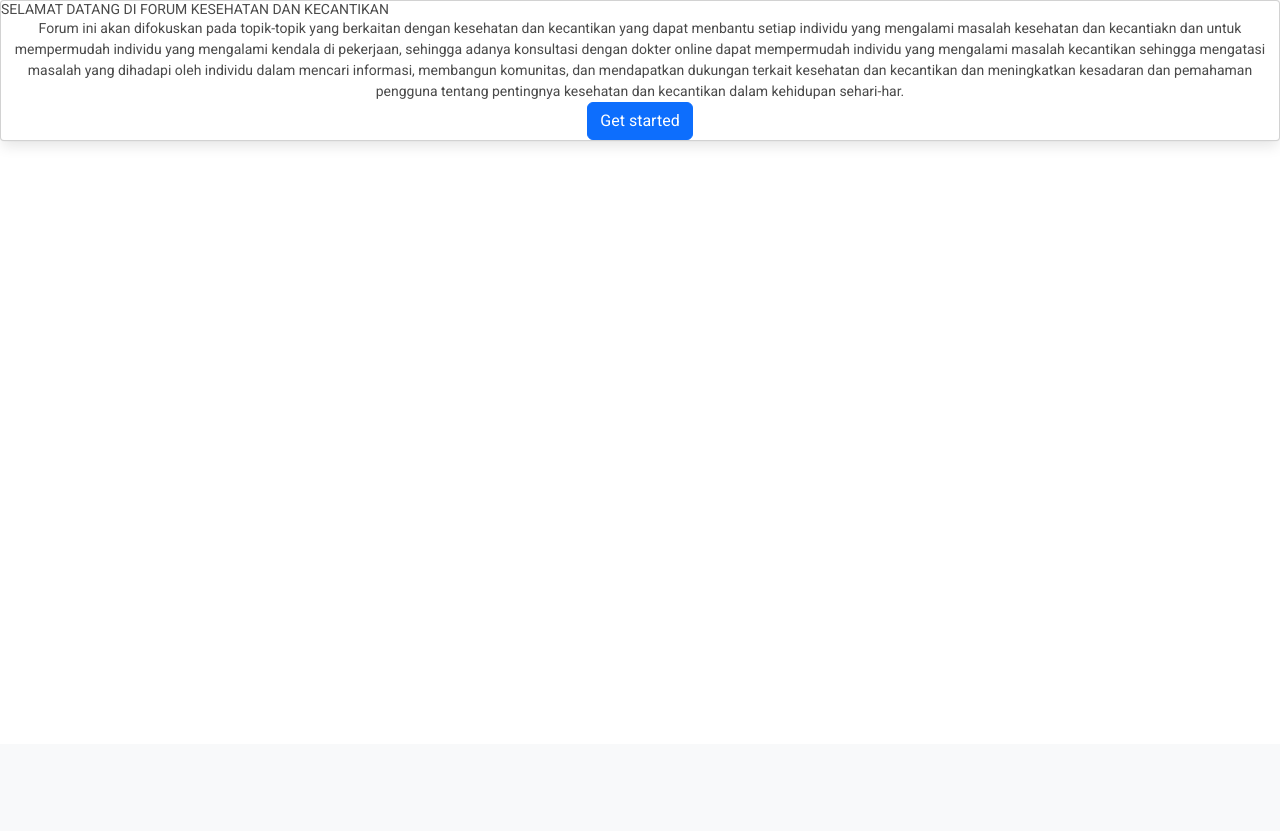
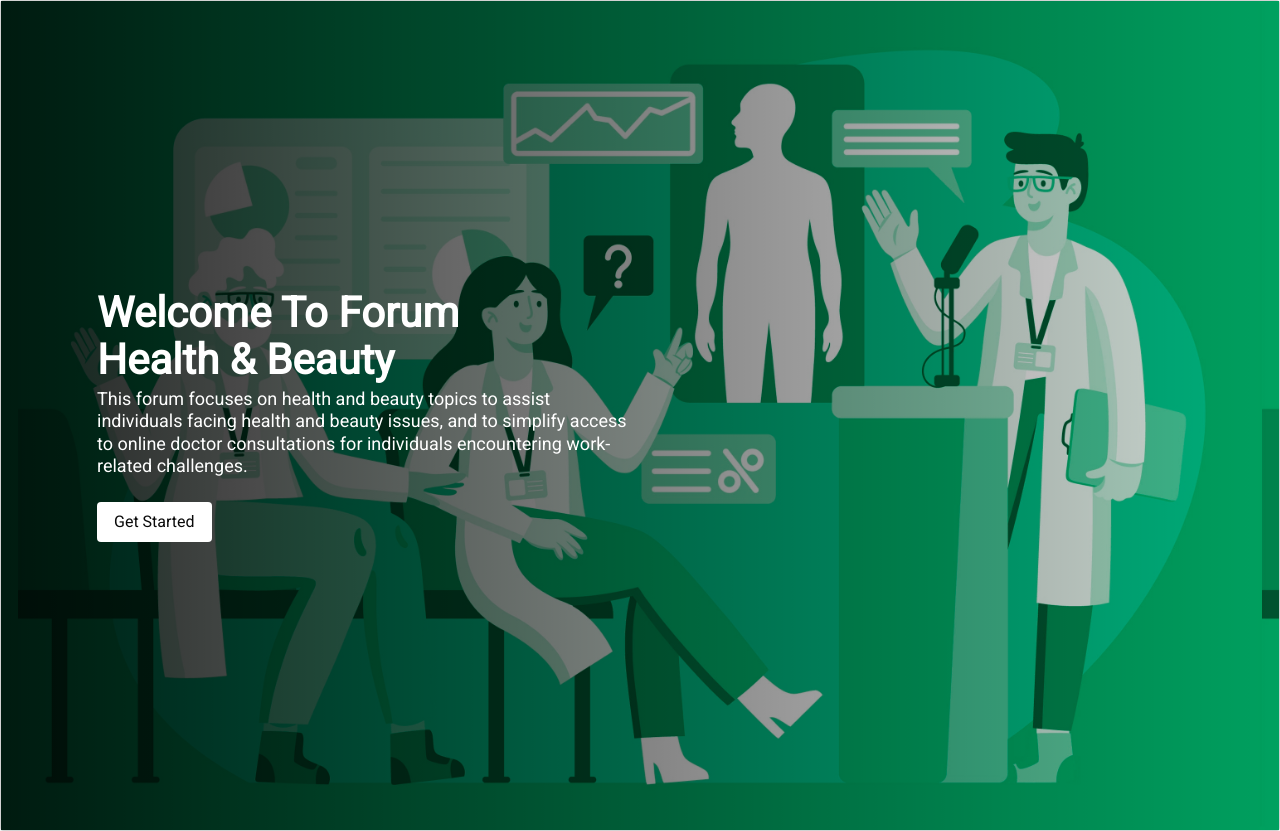
Before and after one commit to naufalrz-qi/ForumDiskusiKesehatandanKecantikan, a Flask app: page / in a window 1280 px wide. Shown: the part 56-887 px from the top of the page. Before the commit the page ends 199 px from the top, so only its background shows below. Run offline with Flask 3, Linux system fonts and the light colour scheme; some libraries are stand-ins or nearby versions.

Commit message:
Perbaiki tampilan halaman home

```diff
--- a/templates/base.html
+++ b/templates/base.html
@@ -40,7 +40,7 @@
           <div class="collapse navbar-collapse justify-content-end" id="navbarNavAltMarkup">
             <div class="navbar-nav">
               <a class="nav-link active" aria-current="page" href="/">Home</a>
-              <a class="nav-link" href="#">About Us</a>
+              <a class="nav-link" href="/about">About Us</a>
               <a class="nav-link me-5" href="#">Contact Us</a>
               <a class="button is-primary is-outlined me-2" href="/register">Register</a>
               <a class="button is-primary me-2" href="/login">Login</a>
--- a/templates/index.html
+++ b/templates/index.html
@@ -5,13 +5,21 @@
 {% block body %}
 <div class="card"
 class="card-body">
- <h1>SELAMAT DATANG DI FORUM KESEHATAN DAN KECANTIKAN</h1>
-<center <p> Forum ini akan difokuskan pada topik-topik yang berkaitan dengan kesehatan dan kecantikan yang dapat menbantu setiap individu yang mengalami masalah kesehatan dan kecantiakn dan untuk mempermudah individu yang mengalami kendala di pekerjaan, sehingga adanya konsultasi dengan dokter online dapat mempermudah individu yang mengalami masalah kecantikan sehingga mengatasi masalah yang dihadapi oleh individu dalam mencari informasi, membangun komunitas, dan mendapatkan dukungan terkait kesehatan dan kecantikan dan  meningkatkan kesadaran dan pemahaman pengguna tentang pentingnya kesehatan dan kecantikan dalam kehidupan sehari-har. <p>
- <a href="about.html" class="btn btn-primary">Get started </a> </center>
-</div>
-</div>
+<section class="hero is-large" style="background-image:url(../static/page_images/home.jpg); background-position: center; background-attachment: fixed; background-size: contain;">
+  <div class="hero-body" style="background: linear-gradient(90deg, rgba(0, 0, 0, 0.856) 0%, rgba(0, 0, 0, 0.116) 100%);">
+    <div class="">
+      <p class="title text-white" style="font-size: 42px;">
+        Welcome To Forum
+        <br>
+        Health & Beauty
+      </p>
+      <p class="subtitle w-50 text-white" style="font-size: large;" >
+        This forum focuses on health and beauty topics to assist individuals facing health and beauty issues, and to simplify access to online doctor consultations for individuals encountering work-related challenges.
+      </p>
 
- <script src="https://cdn.jsdelivr.net/npm/bootstrap@5.3.0/dist/js/bootstrap.bundle.min.js" integrity="sha384-geWF76RCwLtnZ8qwWowPQNguL3RmwHVBC9FhGdlKrxdiJJigb/j/68SIy3Te4Bkz" crossorigin="anonymous"></script>
-
+      <a href="/register" class="button is-white"> Get Started </a>
+    </div>
+  </div>
+</section>
 
 {% endblock %}
```
Also changed, not shown: static/page_images/home.jpg (added).
